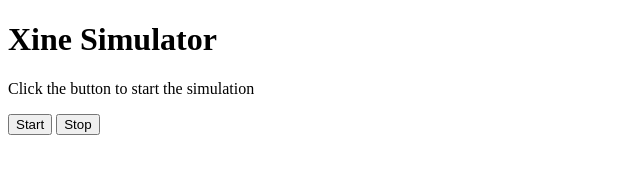
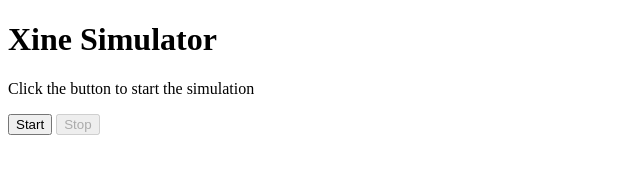
Before and after one commit to hhirsch/xine-simulator, a plain HTML site: page index.html in a window 1280 px wide. Shown: the full height of the page, 0-640 px from the left. Drawn offline with Linux system fonts and the light colour scheme.

Commit message:
feat: start with stop button disabled

```diff
--- a/index.html
+++ b/index.html
@@ -15,7 +15,7 @@ Click the button to start the simulation
         Start
     </button>
 
-    <button id="stop_button" onclick="stopTimer()">
+    <button id="stop_button" disabled="true" onclick="stopTimer()">
         Stop
     </button>
 
```
